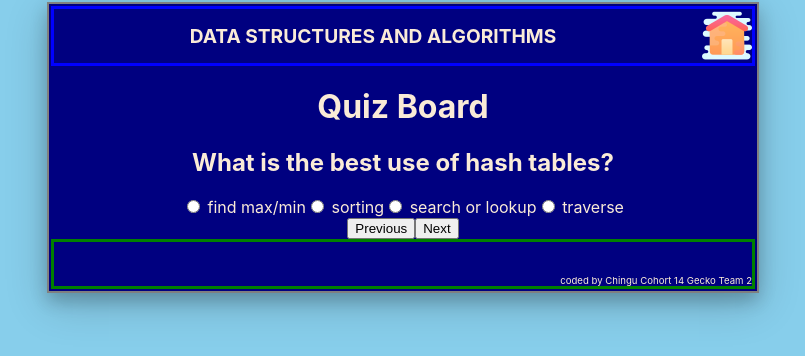
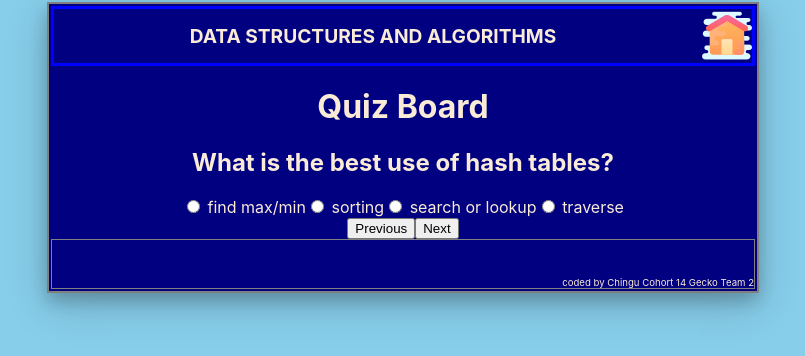
Before and after one commit to chingu-voyages/v14-geckos-team-02, a React (Create React App) app: page / in a window 1280 px wide. Shown: the top 356 px of the page, without its empty margins (237-1042 px from the left). Built offline with nearby package versions, Linux system fonts and the light colour scheme.

Commit message:
Modify footer css

```diff
--- a/src/views/Footer/Footer.css
+++ b/src/views/Footer/Footer.css
@@ -1,5 +1,5 @@
 .footerAS {
-  border: 3px solid green;
+  border: 1px solid grey;
   font-size: 0.6rem;
   display: grid;
   justify-content: end;
```
